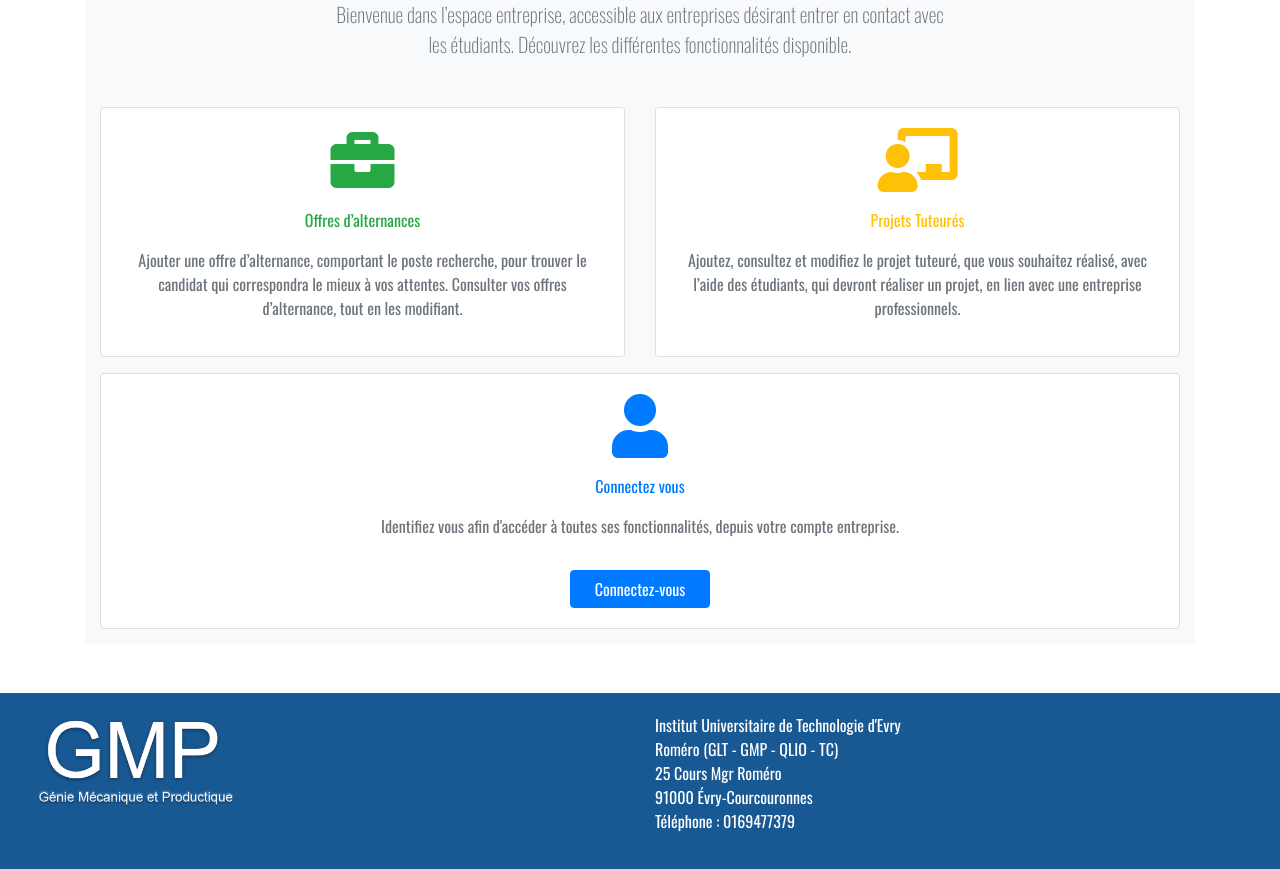
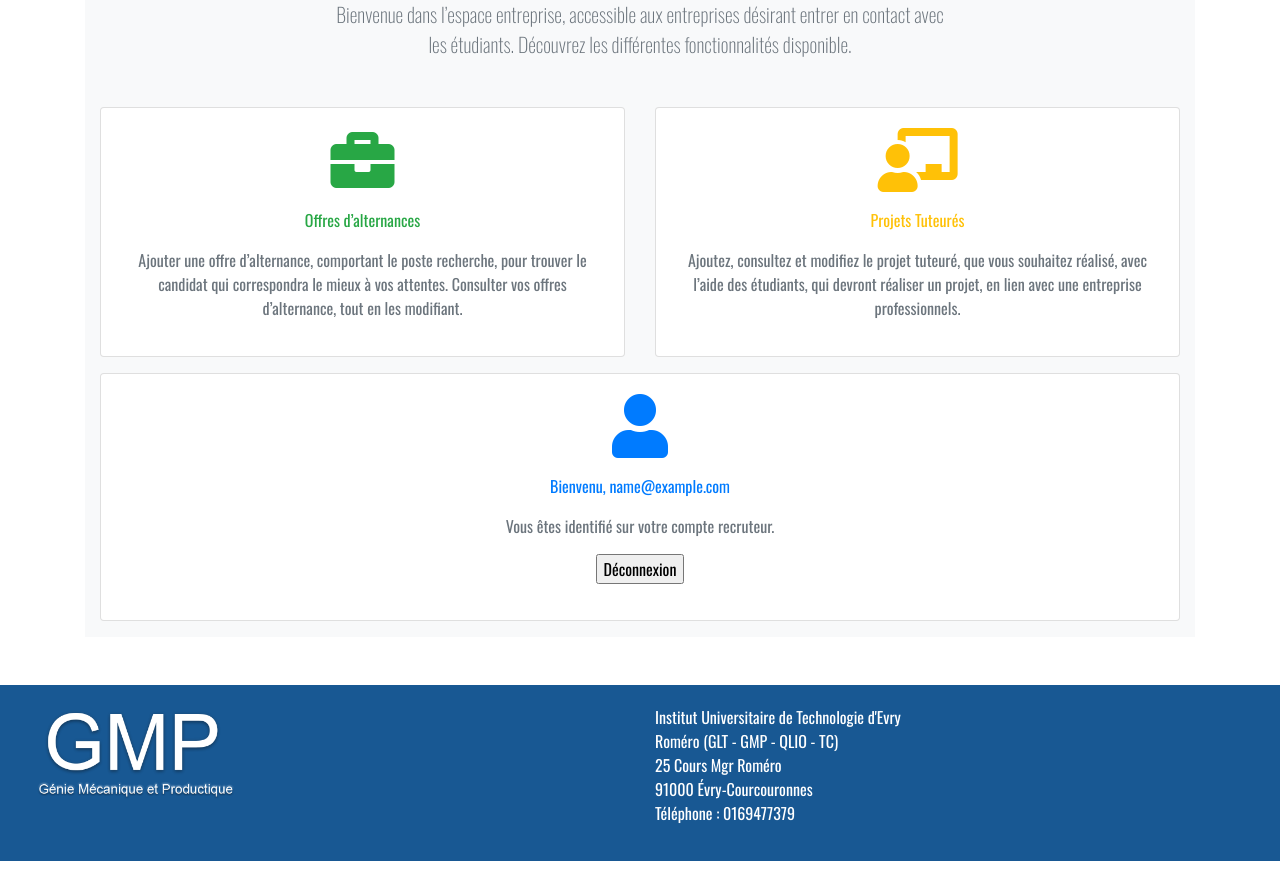
Before and after one commit to CostierLucas/gmp, a PHP site: page /entreprise.php in a window 1280 px wide. Shown: the part 166-1035 px from the top of the page. Run offline with PHP 8.4, Linux system fonts and the light colour scheme; the visitor is signed in with stand-in values (Sample User, id 1); some libraries are stand-ins or nearby versions.

Commit message:
form fixed

```diff
--- a/controller/suppression.php
+++ b/controller/suppression.php
@@ -2,5 +2,5 @@
 <?php
 session_start();
 session_destroy();
-header('Location: ./index.php');
+header('Location: ../index.php');
 ?>
--- a/enseignant.php
+++ b/enseignant.php
@@ -96,7 +96,7 @@ include('./header.php'); ?>
                                         <div class="col-12 text-center">
                                             <p class="text-primary">Connectez vous</p>
                                             <p class="text-secondary">Identifiez vous afin d'accéder à toutes ses fonctionnalités, depuis votre compte enseignant.</p>
-                                            <a href="./form-connexion-etudiant.php"><button class="btn btn-primary mt-3 px-4">Connectez-vous</button></a>
+                                            <a href="./form-connexion-enseignant.php"><button class="btn btn-primary mt-3 px-4">Connectez-vous</button></a>
                                         </div>
                                     </div>
                                 <?php } ?>
--- a/entreprise.php
+++ b/entreprise.php
@@ -1,4 +1,6 @@
-<?php include('./header.php'); ?>
+<?php
+session_start();
+include('./header.php'); ?>
 <div class="container pt-4">
     <h3>Espace Entreprise</h3>
     <hr>
@@ -60,14 +62,25 @@
                                         <i class="fa fa-user fa-4x text-primary"></i>
                                     </div>
                                 </div>
-                                <div class="row mt-3">
-                                    <div class="col-12 text-center">
-                                        <p class="text-primary">Connectez vous</p>
-                                        <p class="text-secondary">Identifiez vous afin d'accéder à toutes ses fonctionnalités, depuis votre compte entreprise.</p>
-                                        <a href="./form-connexion-entreprise.php"><button class="btn btn-primary mt-3 px-4">Connectez-vous</button></a>
-
+                                <?php if (isset($_SESSION['sess_user_entreprise_email'])){ ?>
+                                    <div class="row mt-3">
+                                        <div class="col-12 text-center">
+                                        <?php  echo '<p class="text-primary"> Bienvenu, '.$_SESSION['sess_user_entreprise_email']; ?>
+                                            <p class="text-secondary">Vous êtes identifié sur votre compte recruteur.</p>
+                                            <form action="./controller/suppression.php" method="post">
+                                                <input type="submit" name="logout" value="Déconnexion" />
+                                            </form>
+                                        </div>
                                     </div>
-                                </div>
+                                <?php } else { ?>
+                                    <div class="row mt-3">
+                                        <div class="col-12 text-center">
+                                            <p class="text-primary">Connectez vous</p>
+                                            <p class="text-secondary">Identifiez vous afin d'accéder à toutes ses fonctionnalités, depuis votre compte recruteur.</p>
+                                            <a href="./form-connexion-entreprise.php"><button class="btn btn-primary mt-3 px-4">Connectez-vous</button></a>
+                                        </div>
+                                    </div>
+                                <?php } ?>
                             </div>
                         </div>
                     </div>
--- a/form-connexion-enseignant.php
+++ b/form-connexion-enseignant.php
@@ -1,6 +1,6 @@
 <?php include('header.php'); ?>
 <div class="container pt-4">
-    <h3>Connexion à votre compte</h3>
+    <h3>Connexion à votre compte enseignant</h3>
     <hr>
 </div>
 
--- a/form-connexion-entreprise.php
+++ b/form-connexion-entreprise.php
@@ -1,6 +1,6 @@
 <?php include('header.php'); ?>
 <div class="container pt-4">
-    <h3>Connexion à votre compte enseignant</h3>
+    <h3>Connexion à votre compte recruteur</h3>
     <hr>
 </div>
 
--- a/form-inscription-entreprise.php
+++ b/form-inscription-entreprise.php
@@ -39,7 +39,7 @@
                 <label for="statut" class="form-label">Statut</label>
                 <br>
                 <select class="w-100" name="statut" id="statut">
-                    <option value="etudiant">Entreprise</option>
+                    <option value="entreprise">Entreprise</option>
                 </select>
             </div>
             <div class="d-flex">
```
Also changed, not shown: controller/inscription.php (+33 -12 lines).
